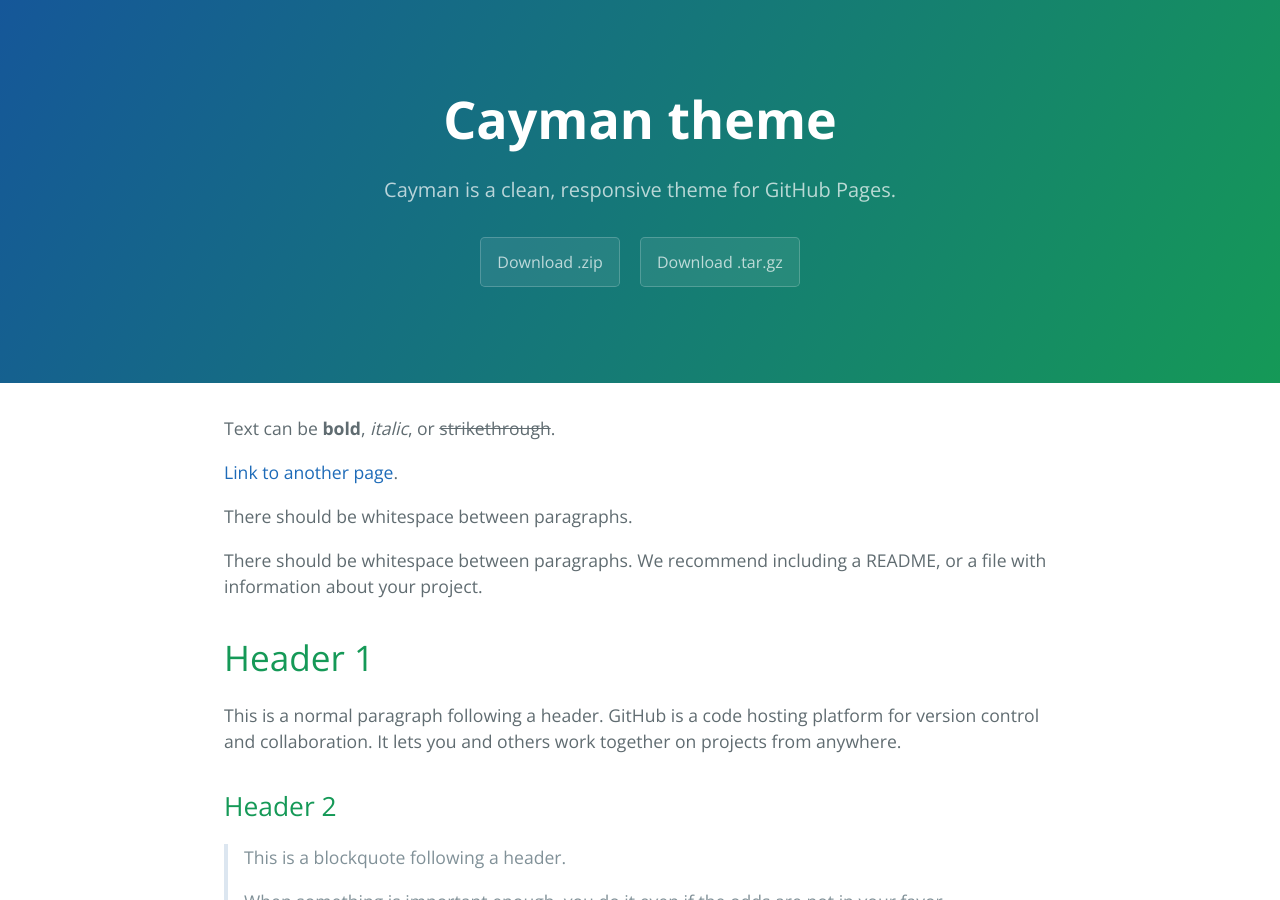
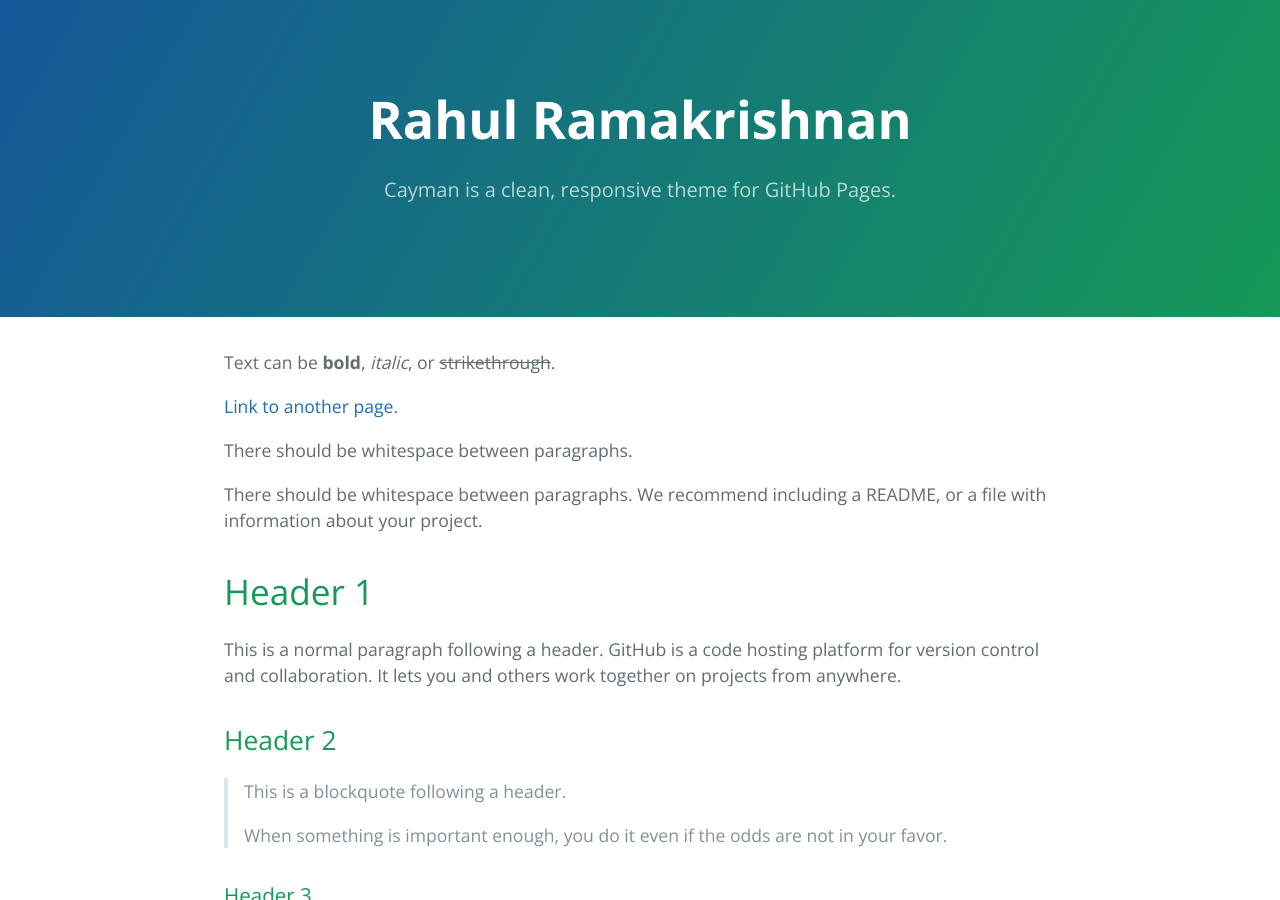
Before and after one commit to RahulRamakrish/RahulRamakrish.github.io, a Jekyll site: the page built from index.md, in a window 1280 px wide and 900 px high. Built offline with Jekyll 4.4.1, drawn with Linux system fonts in a browser that asks for light colours.

Commit message:
Update _config.yml

```diff
--- a/_config.yml
+++ b/_config.yml
@@ -1,5 +1,5 @@
-title: Cayman theme
+title: Rahul Ramakrishnan
 description: Cayman is a clean, responsive theme for GitHub Pages.
-show_downloads: true
+show_downloads: False
 google_analytics:
 theme: jekyll-theme-cayman
```
